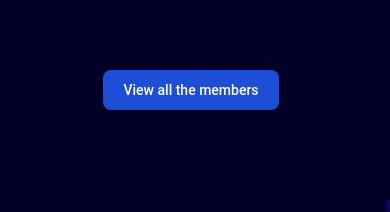
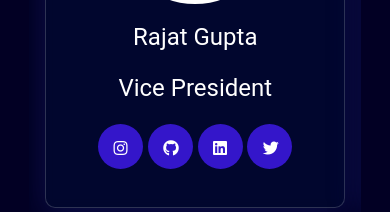
Before and after one commit to namespacecomm/namespace-community-website, a React (Create React App) app: page / in a window 390 px wide. Shown: the part 2328-2540 px from the top of the page. Built offline with nearby package versions, Linux system fonts and the light colour scheme; grey boxes are pictures that could not be loaded; a web font is replaced by a local one.

Commit message:
resolved some responsive issues

```diff
--- a/src/Sections/About/About.jsx
+++ b/src/Sections/About/About.jsx
@@ -18,6 +18,9 @@ const Section = styled.div`
   ); */
   }
   background: no-repeat url("./img/bg.jpg");
+  @media only screen and (max-width: 768px) {
+    height: 120vh;
+  }
 `;
 
 const Container = styled.div`
@@ -26,6 +29,7 @@ const Container = styled.div`
   display: flex;
   justify-content: space-between;
   align-items: center;
+
 `;
 
 const Left = styled.div`
--- a/src/Sections/Hero/Hero.jsx
+++ b/src/Sections/Hero/Hero.jsx
@@ -59,7 +59,7 @@ const Container = styled.div`
 
   @media only screen and (max-width: 768px) {
     width: 100%;
-
+    height: 100vh;
     flex-direction: column;
     align-items: center;
     justify-content: center;
--- a/src/Sections/Teams/Teams.jsx
+++ b/src/Sections/Teams/Teams.jsx
@@ -15,6 +15,9 @@ const Section = styled.div`
     rgba(9, 9, 121, 1) 0%,
     rgba(2, 0, 36, 1) 1%
   );
+  @media only screen and (max-width: 768px) {
+    height: 90vh;
+  }
 `;
 
 const Container = styled.div`
@@ -24,6 +27,9 @@ const Container = styled.div`
   display: flex;
   align-items: center;
   padding: 2rem;
+  @media only screen and (max-width: 768px) {
+    padding: 4rem;
+  }
 `;
 
 const Carousal = styled.div`
@@ -39,6 +45,7 @@ const Carousal = styled.div`
       display: none;
     }
   }
+
   @media only Screen and (max-width: 1030px) {
     margin-bottom: 40px;
   }
@@ -65,6 +72,7 @@ const Carousal = styled.div`
     margin: 0;
     padding: 0;
     margin-bottom: 3rem;
+
   }
 `;
 
@@ -134,7 +142,7 @@ function Teams() {
 
             <button
               type="button"
-              className="text-white mt-10 bg-blue-700 font-medium rounded-lg text-sm px-5 py-2.5 text-center mr-2 mb-2"
+              className="text-white mt-2 md:mt-10 bg-blue-700 font-medium rounded-lg text-sm px-5 py-2.5 text-center mr-2 mb-2"
             >
               View all the members
             </button>
--- a/src/Sections/Testimonials/Testimonials.jsx
+++ b/src/Sections/Testimonials/Testimonials.jsx
@@ -21,6 +21,9 @@ const Section = styled.div`
   align-items: center;
   width: 100%;
   padding: 5rem 0;
+  @media only Screen and (max-width: 40em) {
+      height: 50vh;
+    }
 `;
 
 const Title = styled.h1`
--- a/src/components/Footer/Footer.jsx
+++ b/src/components/Footer/Footer.jsx
@@ -21,6 +21,7 @@ const Section = styled.footer`
       }
     }
   }
+
 `;
 
 const RightText = styled.div`
```
